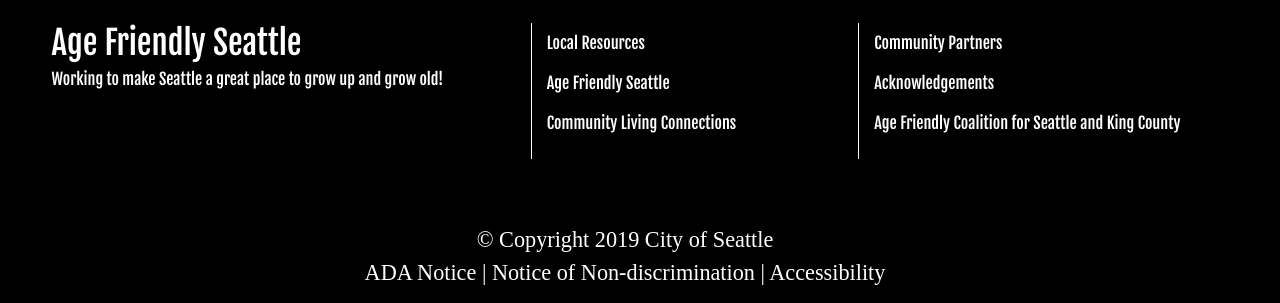
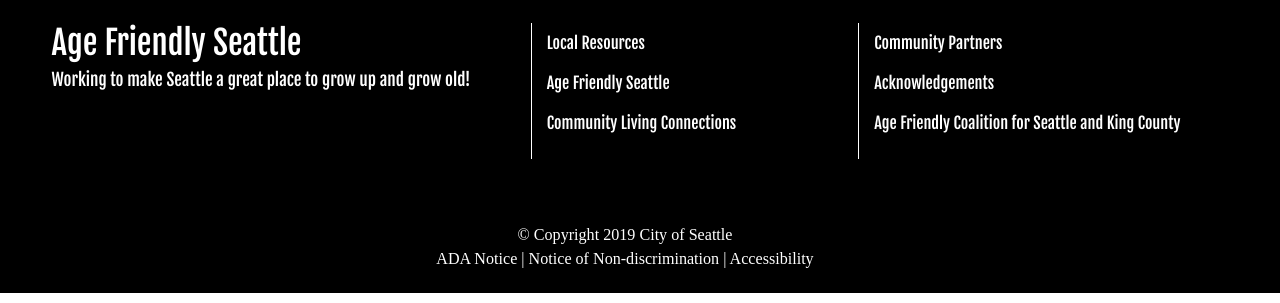
Before and after one commit to liuyaf/Team-Lemond-Capstone, a Vue app in the folder client/afb-website/: page / in a window 1280 px wide. Shown: the part 1673-1976 px from the top of the page. Built offline with nearby package versions, Linux system fonts and the light colour scheme; no server answers; a web font is replaced by a local one.

Commit message:
Copyright footer font-size change

```diff
--- a/client/afb-website/src/components/Footer.vue
+++ b/client/afb-website/src/components/Footer.vue
@@ -24,7 +24,7 @@
             </div>
         </div>
         <div class="copyrightSection container-fluid row justify-content-center">
-            <p class="text-center">© Copyright 2019 City of Seattle
+            <p class="copyrightText text-center">© Copyright 2019 City of Seattle
                 <br> ADA Notice | Notice of Non-discrimination | Accessibility </p>
         </div>
     </div>
@@ -47,7 +47,7 @@ ul {
     line-height: 2.5em;
 }
 
-li {
+li , .copyrightText {
     font-size: calc(11px + .4vw);
 }
 
@@ -56,7 +56,7 @@ li {
 }
 
 .footerTag {
-    font-size: 16px;
+    font-size: calc(12px + .4vw);
 }
 
 .footerText {
--- a/client/afb-website/src/views/About.vue
+++ b/client/afb-website/src/views/About.vue
@@ -187,7 +187,6 @@ export default {
           reason.header = mediaTextBlocks[s].children[1].children[1].outerHTML
           reason.paragraph = mediaTextBlocks[s].children[1].children[2].innerText
           reason.content = mediaTextBlocks[s].children[1].innerHTML
-
           this.fiveReasonsSection.push(reason)
         }
 
```
